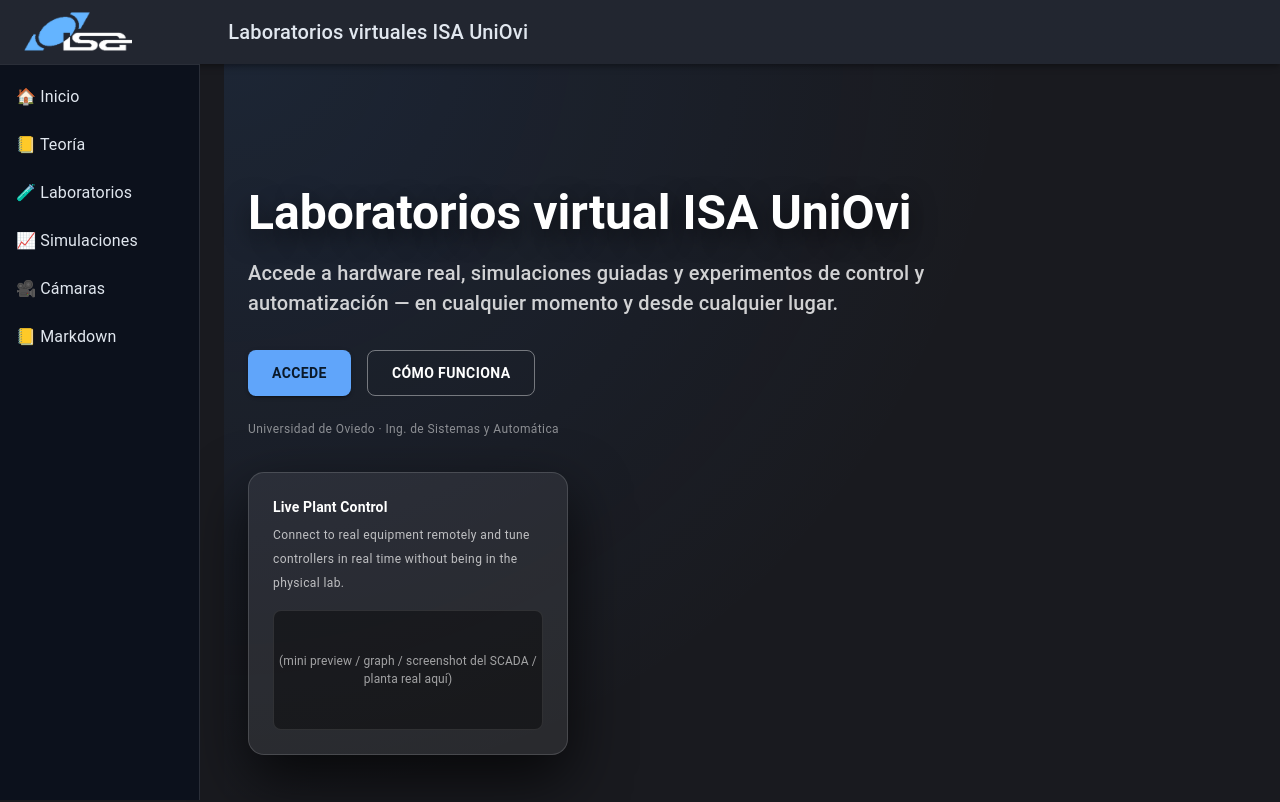
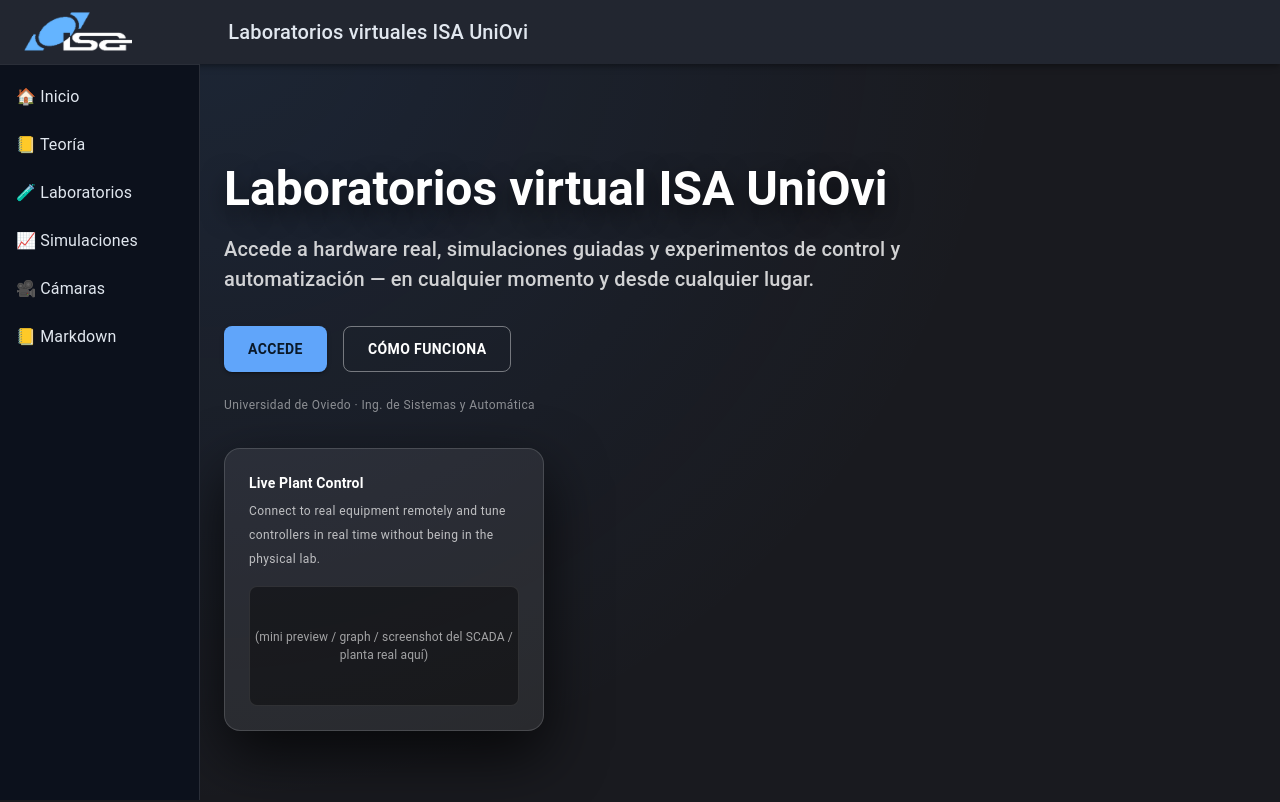
Before and after one commit to VirtyRemLab/virtyremlab-web-react-fronted, a React (Vite) app: page / in a window 1280 px wide. Shown: the top 802 px of the page. Built offline with nearby package versions, Linux system fonts and the light colour scheme.

Commit message:
elimino el espacio del drawer

```diff
--- a/src/ResponsiveDrawer.jsx
+++ b/src/ResponsiveDrawer.jsx
@@ -144,7 +144,7 @@
                 component="main"
                 sx={{
                     flexGrow: 1,
-                    p: 3,
+                  p: 0,
                     width: { sm: `calc(100% - ${drawerWidth}px)` },
                 }}
             >
```
